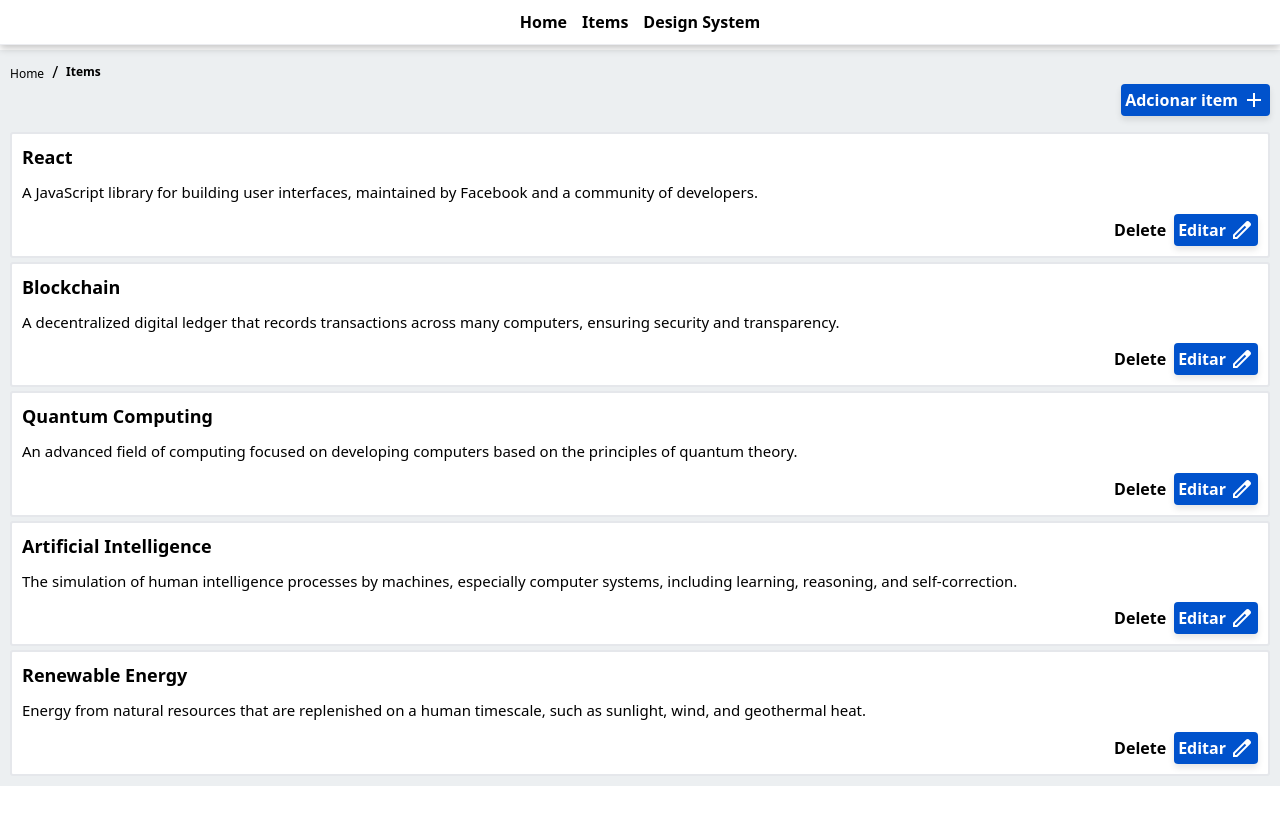
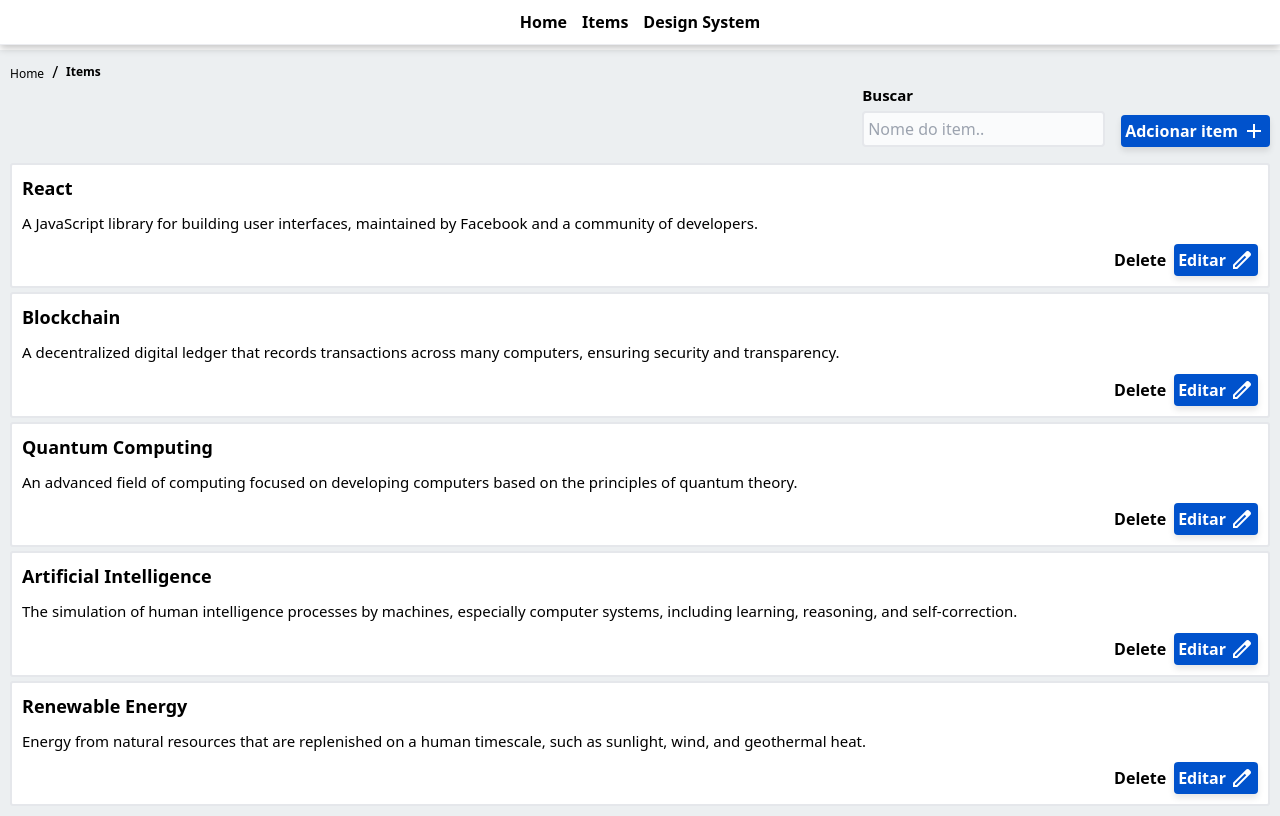
Before and after one commit to antonioarieiro/vylex, a Next.js app: page /items in a window 1280 px wide. Built offline with nearby package versions, Linux system fonts and the light colour scheme.

Commit message:
fix: search item by text

```diff
--- a/src/pages/api/api.ts
+++ b/src/pages/api/api.ts
@@ -80,3 +80,22 @@ export async function editItem(
     return false;
   }
 }
+
+
+export async function deleteItem(id: number): Promise<boolean> {
+  try {
+    const response = await axios.delete(
+      `https://jsonplaceholder.typicode.com/posts/${id}`
+    );
+
+    if (response.status !== 200) {
+      throw new Error("Erro ao deletar item");
+    }
+
+    console.log("Item deletado com sucesso!");
+    return true;
+  } catch (error) {
+    console.error("Erro ao deletar item:", error);
+    return false;
+  }
+}
--- a/src/pages/index.tsx
+++ b/src/pages/index.tsx
@@ -14,7 +14,7 @@ import { useRouter } from "next/router";
 import DscInput from "@/components/Input";
 import DscTextArea from "@/components/textArea";
 import Toast from "@/components/toast";
-import { editItem } from "./api/api";
+import { deleteItem, editItem } from "./api/api";
 
 interface Item {
   id: number;
@@ -43,8 +43,9 @@ export default function Home() {
     };
   };
 
-  const handleSaveDelete = () => {
+  const handleSaveDelete = async () => {
     setOpenDeleteModal(false);
+    await deleteItem(selectedData.id);
     let filter = initialItems.filter((val: Item) => val.id !== selectedData.id);
     setInitialItems(filter);
   };
--- a/src/pages/items/index.tsx
+++ b/src/pages/items/index.tsx
@@ -14,7 +14,7 @@ import { useRouter } from "next/router";
 import DscInput from "@/components/Input";
 import DscTextArea from "@/components/textArea";
 import Toast from "@/components/toast";
-import { editItem } from "../api/api";
+import { deleteItem, editItem } from "../api/api";
 import BreadCrumb from "@/components/breadCrumb";
 
 interface Item {
@@ -49,8 +49,9 @@ export default function ListItems() {
     };
   };
 
-  const handleSaveDelete = () => {
+  const handleSaveDelete = async () => {
     setOpenDeleteModal(false);
+    await deleteItem(selectedData.id);
     let filter = initialItems.filter((val: Item) => val.id !== selectedData.id);
     setInitialItems(filter);
   };
@@ -102,6 +103,18 @@ export default function ListItems() {
     }));
   };
 
+  const handleSearch = (name: string) => {
+    if (!name) {
+      setInitialItems(items);
+      return;
+    }
+
+    const filteredItems = items.filter((item) =>
+      item.name.toLowerCase().includes(name.toLowerCase())
+    );
+    setInitialItems(filteredItems);
+  };
+
   React.useEffect(() => {
     setInitialItems(items);
   }, []);
@@ -110,13 +123,22 @@ export default function ListItems() {
     <>
       {toast && <Toast />}
       <BreadCrumb path={path} />
-      <div className="flex items-center gap-4 w-full justify-end mb-4">
+      <div className="flex items-end gap-4 w-full justify-end mb-4">
+        <div className="flex items-center w-auto">
+          <DscInput
+            onChange={handleSearch}
+            placeholder="Nome do item.."
+            label="Buscar"
+          />
+        </div>
+        <div className="">
           <Button
             text="Adcionar item"
             type="normal"
             icon="add"
             onSubmit={addNewItem()}
           />
+        </div>
       </div>
       {openDeleteModal && selectedData && (
         <Modal
```
Lines whose indentation alone changed are shown as unchanged.
